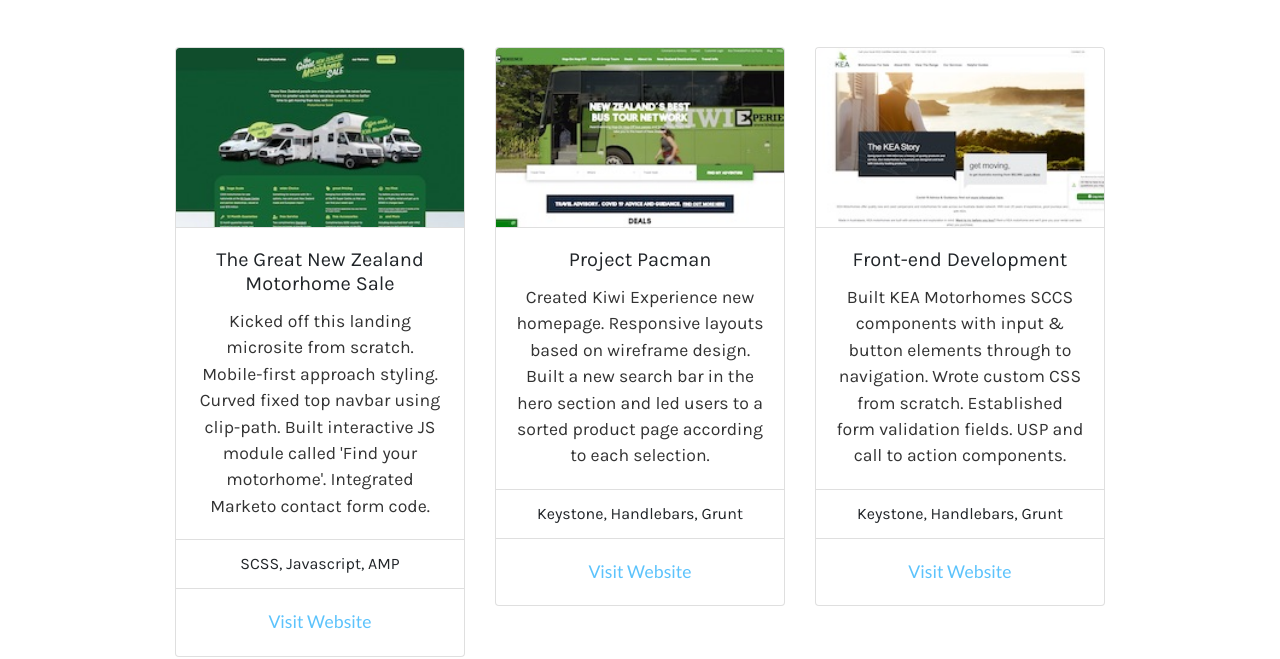
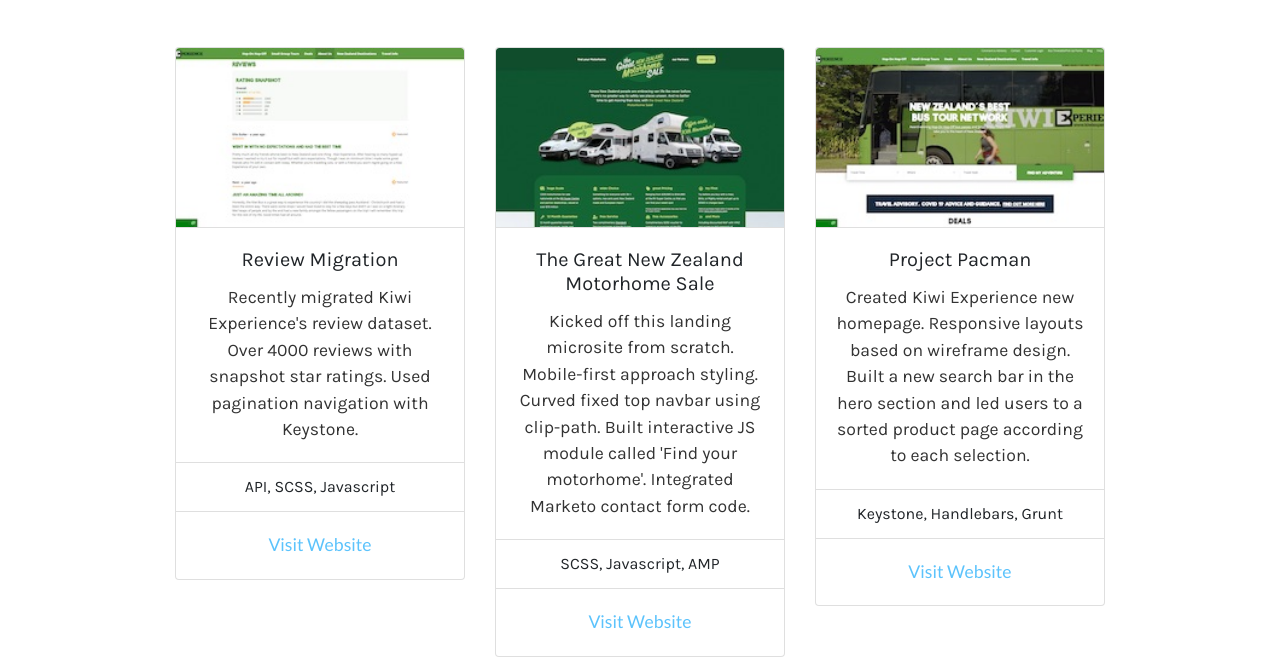
Before and after one commit to spacekey28/portfolio-site, a Gatsby site: page /work in a window 1280 px wide. Shown: the part 181-840 px from the top of the page. Built offline with nearby package versions, Linux system fonts and the light colour scheme; Gatsby itself is replaced by a stand-in of ours.

Commit message:
add new work

```diff
--- a/package.json
+++ b/package.json
@@ -16,6 +16,7 @@
   "dependencies": {
     "bootstrap": "^4.5.0",
     "gatsby": "^2.23.10",
+    "gatsby-cli": "^2.12.100",
     "gatsby-plugin-canonical-urls": "^2.3.6",
     "gatsby-plugin-google-analytics": "^2.3.6",
     "gatsby-plugin-manifest": "^2.4.14",
--- a/src/pages/work.js
+++ b/src/pages/work.js
@@ -15,6 +15,7 @@ import imageWork3 from "../images/work/waitomo.jpg"
 import imageWork4 from "../images/work/kiwiexperience-hub.jpg"
 import imageWork5 from "../images/work/gnzms.jpg"
 import imageWork6 from "../images/work/mobile-dev.jpg"
+import imageWork7 from "../images/work/ke-reviews.jpg"
 
 import "bootstrap/dist/css/bootstrap.min.css"
 import "../styles/main.scss"
@@ -40,6 +41,15 @@ export default function Work() {
             </Col>
           </Row>
           <Row>
+            <Col sm={6} md={4}>
+              <WorkCard
+                linkUrl="https://www.kiwiexperience.com/about-kiwi-experience/customer-reviews"
+                imageUrl={imageWork7}
+                title="Review Migration"
+                bodyText="Recently migrated Kiwi Experience's review dataset. Over 4000 reviews with snapshot star ratings. Used pagination navigation with Keystone."
+                toolset="API, SCSS, Javascript"
+              />
+            </Col>
             <Col sm={6} md={4}>
               <WorkCard
                 linkUrl="https://www.greatnzmotorhomesale.com/"
```
Also changed, not shown: src/images/work/ke-reviews.jpg (added), 1 other file.
